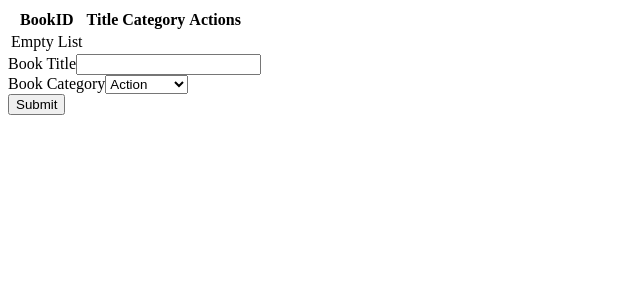
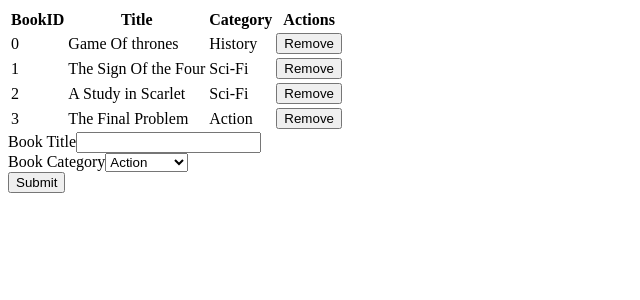
Before and after one commit to stratospherique/bookstore-cms, a React (Create React App) app: page / in a window 1280 px wide. Shown: the top 300 px of the page, without its empty margins (0-640 px from the left). Built offline with nearby package versions, Linux system fonts and the light colour scheme.

Commit message:
add preloadedState for store creation

```diff
--- a/src/components/book-form.js
+++ b/src/components/book-form.js
@@ -3,7 +3,7 @@ import { connect } from 'react-redux';
 import { creatBookAction } from '../actions/index';
 
 const categories = ['Action', 'Biography', 'History', 'Horror', 'Kids', 'Learning', 'Sci-Fi'];
-let identifier = 0;
+let identifier = 4;
 
 class BookForm extends React.Component {
   constructor(props) {
--- a/src/index.js
+++ b/src/index.js
@@ -5,8 +5,34 @@ import { createStore } from 'redux';
 import appReducer from './reducers/index';
 import App from './components/App';
 
+const initialState = {
+  books: [
+    {
+      id: 0,
+      title: 'Game Of thrones',
+      category: 'History',
+    },
+    {
+      id: 1,
+      title: 'The Sign Of the Four',
+      category: 'Sci-Fi',
+    },
+    {
+      id: 2,
+      title: 'A Study in Scarlet',
+      category: 'Sci-Fi',
+    },
+    {
+      id: 3,
+      title: 'The Final Problem',
+      category: 'Action',
+    }
+  ]
+};
+
+
 ReactDOM.render(
-  <Provider store={createStore(appReducer)}>
+  <Provider store={createStore(appReducer, initialState)}>
     <App />
   </Provider>,
   document.getElementById('root'),
--- a/src/reducers/books.js
+++ b/src/reducers/books.js
@@ -1,5 +1,6 @@
 const CREATE_BOOK = 'CREATE_BOOK';
 const REMOVE_BOOK = 'REMOVE_BOOK';
+
 
 const booksReducer = (state = [], action) => {
   switch (action.type) {
```
